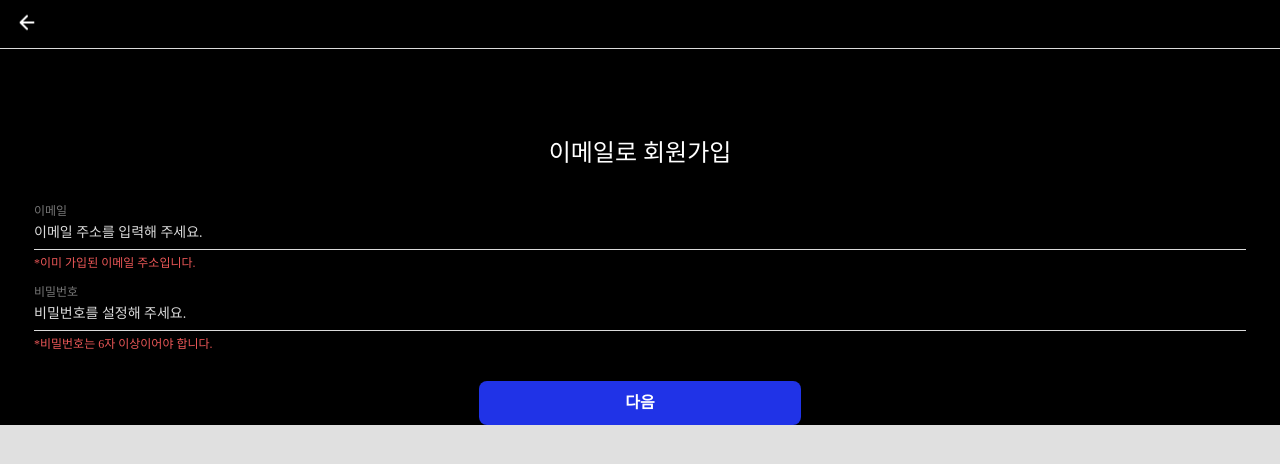
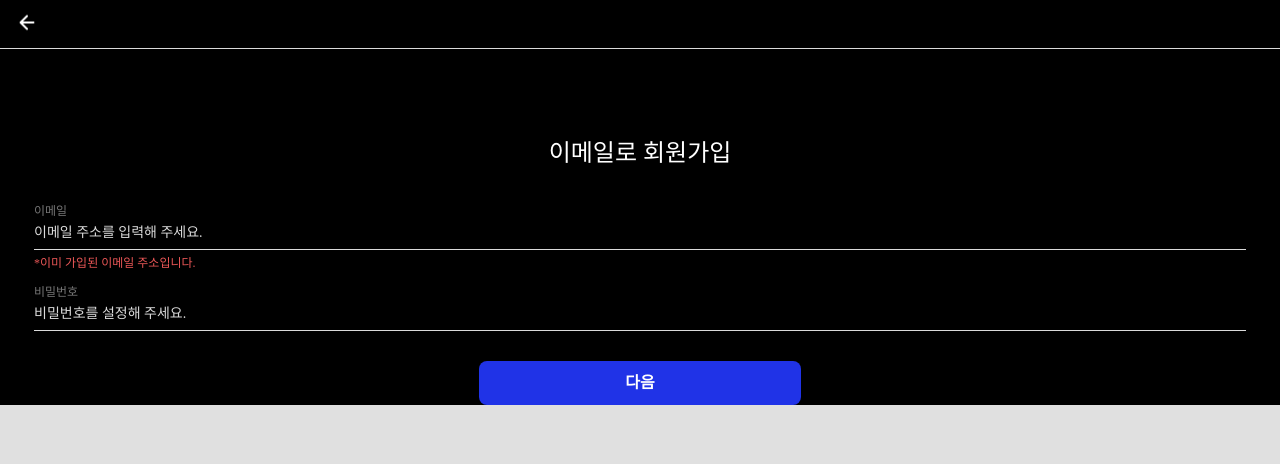
Before and after one commit to FRONTENDSCHOOL7/final-15-mufi, a React (Create React App) app in the folder mufi/: page /signup in a window 1280 px wide. Shown: the top 464 px of the page. Built offline with nearby package versions, Linux system fonts and the light colour scheme; the HTML template or start-up script is replaced by a standard one; a web font is replaced by a local one.

Commit message:
✨ feat: 랜딩 페이지 회원가입 화면 비밀번호 유효성 검사 추가

```diff
--- a/mufi/src/components/signup/SignUp.jsx
+++ b/mufi/src/components/signup/SignUp.jsx
@@ -1,12 +1,29 @@
-import React from 'react';
+import React, { useState } from 'react';
 import * as SU from './SignUp.styled';
 import GoBackHeader from '../GoBackHeader';
 
-const pwValidation = (e) => {
-  const pwValue = e.target.value;
-};
+export default function SignUp() {
+  const [password, setPassword] = useState('');
+  const [passwordWarning, setPasswordWarning] = useState('');
 
-export default function SignUp() {
+  // 비밀번호 유효성 검사
+  const validatePassword = (password) => {
+    if (password.length < 8 || password.length > 16) {
+      return '8~16자리의 비밀번호를 입력해주세요.';
+    }
+
+    if (!/^[A-Za-z0-9~!@#$%^&*]{8,16}$/.test(password)) {
+      return '비밀번호는 영어 대소문자, 숫자, 특수문자(~!@#$%^&*)만 사용해주세요.';
+    }
+
+    return '';
+  };
+
+  const handlePasswordChange = (e) => {
+    setPassword(e.target.value);
+    setPasswordWarning(validatePassword(e.target.value));
+  };
+
   return (
     <SU.SignUpLayout>
       <GoBackHeader />
@@ -29,13 +46,14 @@ export default function SignUp() {
           <SU.Input
             type="password"
             placeholder="비밀번호를 설정해 주세요."
-            onChange={{}}
             required
+            value={password}
+            onChange={handlePasswordChange}
           />
         </SU.TextInput>
-        <SU.PasswordWarning>
-          *비밀번호는 6자 이상이어야 합니다.
-        </SU.PasswordWarning>
+        {passwordWarning && (
+          <SU.PasswordWarning>{passwordWarning}</SU.PasswordWarning>
+        )}
       </SU.WrapInput>
       <SU.NextButton>다음</SU.NextButton>
     </SU.SignUpLayout>
```
